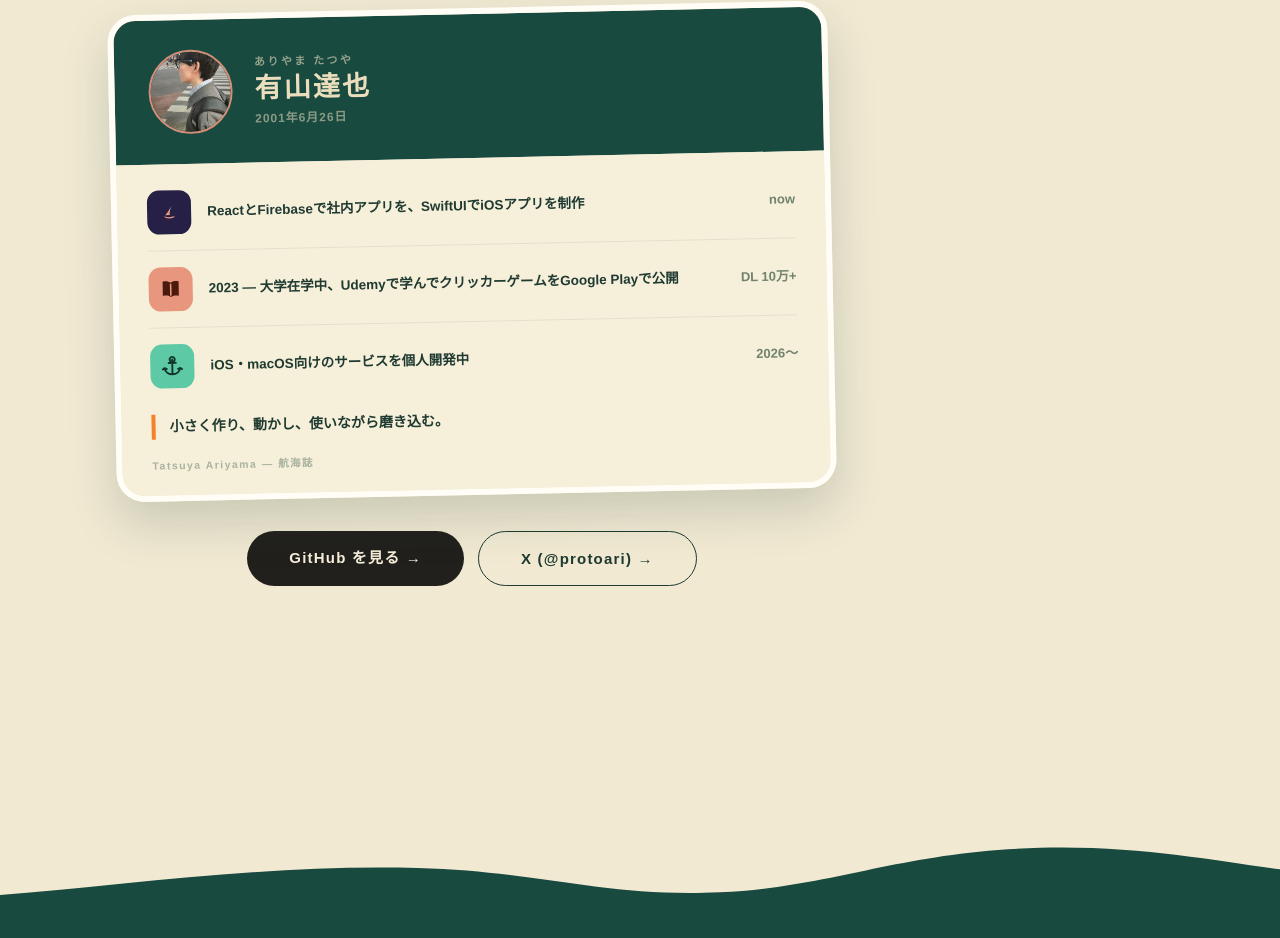
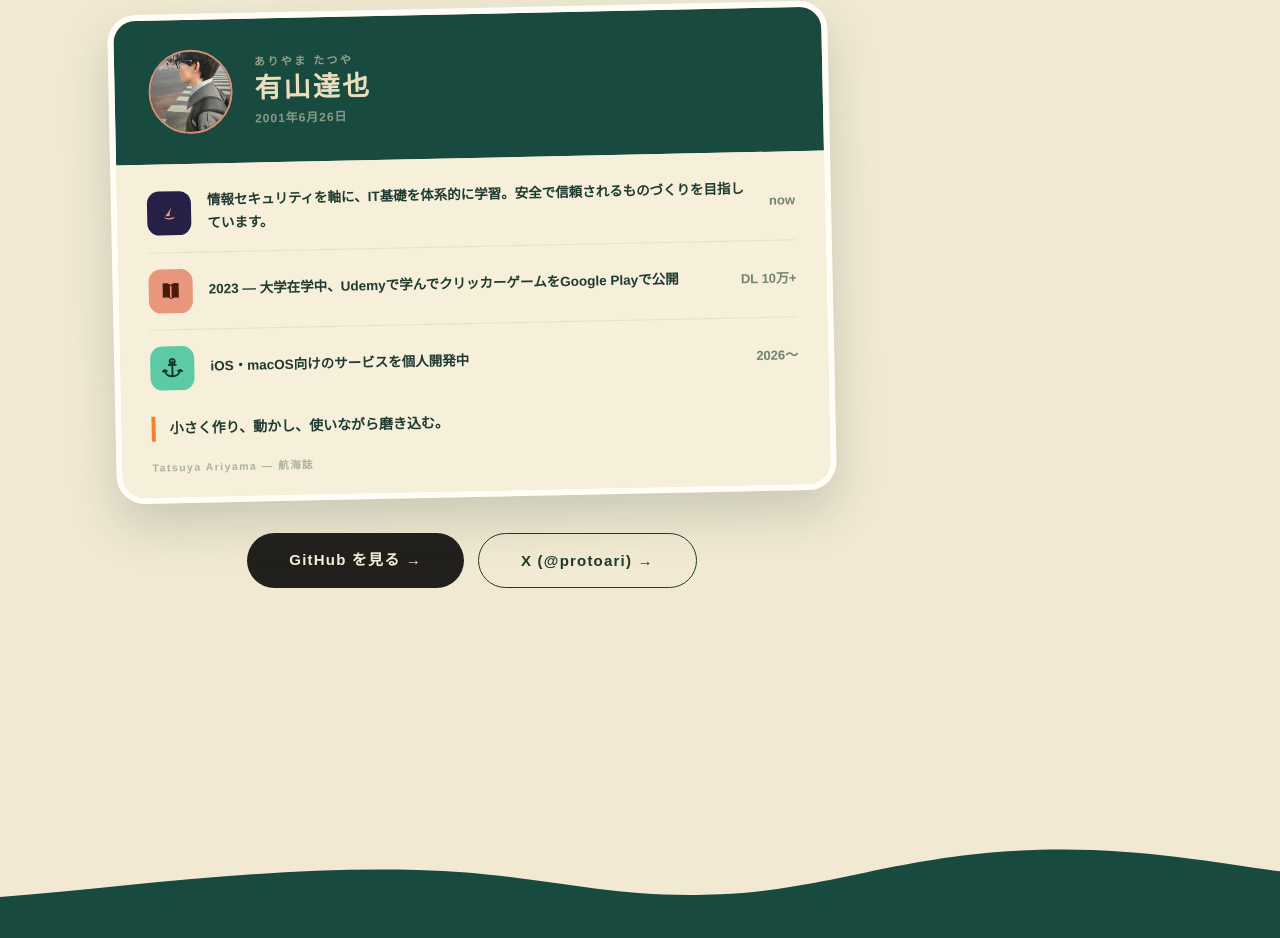
Before and after one commit to TatsuyaAriyama/portfolio, a React (Vite) app: page / in a window 1280 px wide. Shown: the part 3877-4815 px from the top of the page. Built offline with nearby package versions, Linux system fonts and the light colour scheme; a web font is replaced by a local one.

Commit message:
Reframe the lead about line around security study
Replace the React/Firebase/SwiftUI line with a line about studying IT
fundamentals and information security toward safe, trustworthy work.

Co-Authored-By: Claude Opus 4.8 <noreply@anthropic.com>

```diff
--- a/src/App.jsx
+++ b/src/App.jsx
@@ -512,7 +512,7 @@ function App() {
                     </svg>
                   </span>
                   <span className="log-label">
-                    ReactとFirebaseで社内アプリを、SwiftUIでiOSアプリを制作
+                    情報セキュリティを軸に、IT基礎を体系的に学習。安全で信頼されるものづくりを目指しています。
                   </span>
                   <span className="log-value">now</span>
                 </div>
```
